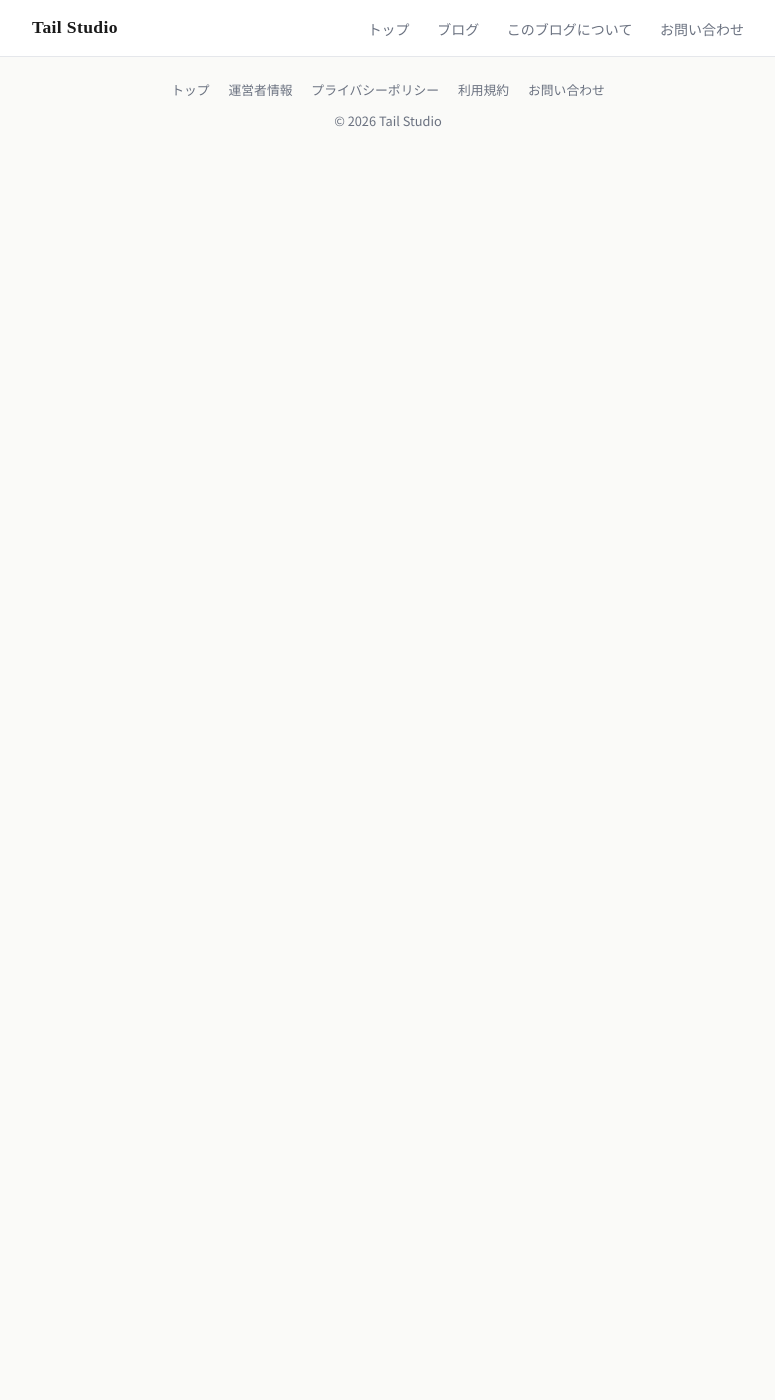
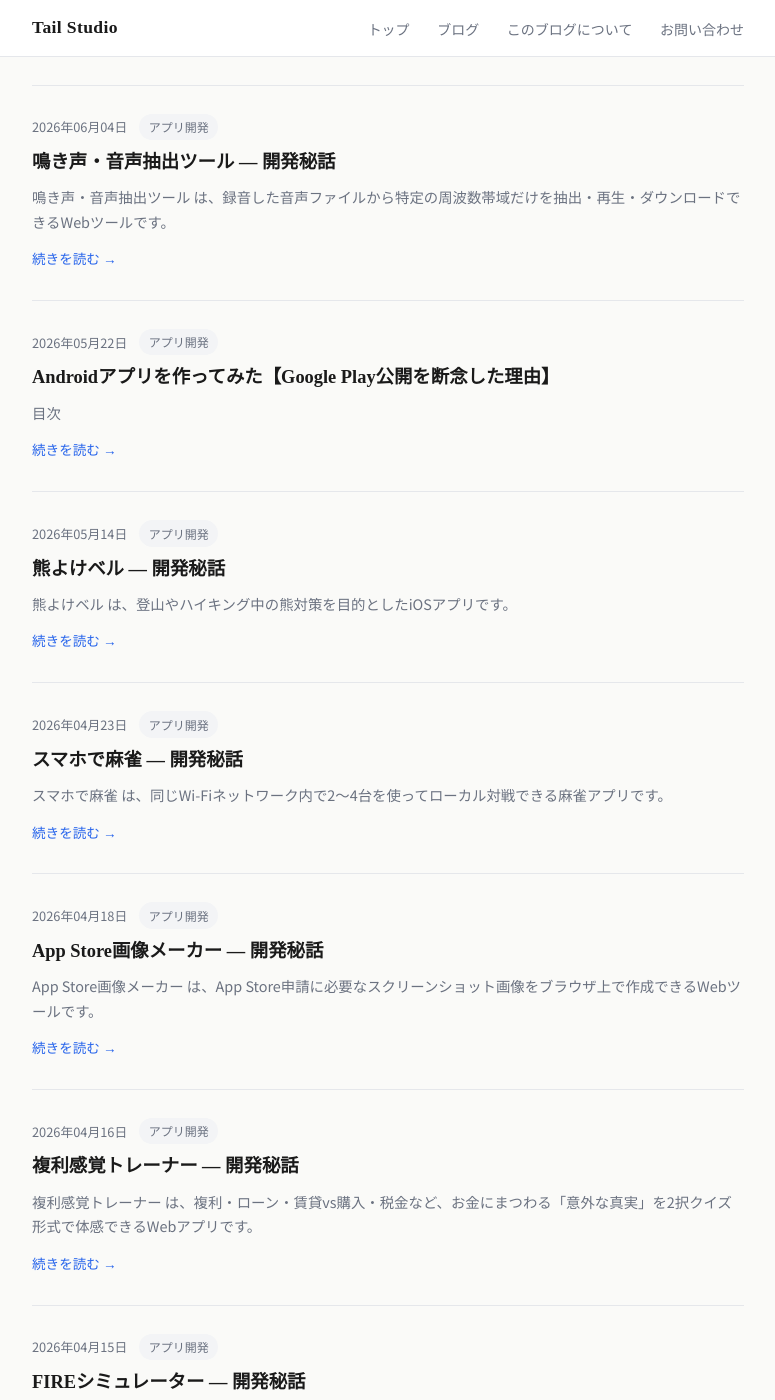
Before and after one commit to wat--/app-policies, a Jekyll site: the page built from blog/index.html, in a window 1280 px wide and 1400 px high, scrolled down 1696 px. Shown: the whole window, without its empty margins (252-1027 px from the left). Built offline with Jekyll 4.4.1, drawn with Linux system fonts in a browser that asks for light colours; before the commit the page ends 1860 px from its top, so only the background shows below that; some of the changed text lies outside the part shown.

Commit message:
全アプリの開発秘話記事を追加（12本）、日付をリリース日に設定
Co-Authored-By: Claude Sonnet 4.6 <noreply@anthropic.com>

```diff
--- /dev/null
+++ b/_posts/2025-12-17-app-koyomi-ai.md
@@ -0,0 +1,31 @@
+---
+layout: post
+title: "暦変換AI — 開発秘話"
+date: 2025-12-17 09:00:00 +0900
+tags: [アプリ開発]
+description: 西暦・和暦変換アプリ「暦変換AI」の開発経緯とこだわりを紹介します。
+---
+
+[暦変換AI](https://apps.apple.com/jp/app/%E6%9A%A6%E5%A4%89%E6%8F%9Bai/id6756545072) は、西暦と和暦を相互変換するiOSアプリです。個人開発の最初の1本で、このアプリをきっかけにアプリ開発の世界に入りました。
+
+## きっかけ
+
+愛用していた暦変換アプリが突然配信終了してしまいました。代替アプリを探してみたものの、デザインや使い勝手がしっくりこなかったため、「それなら自分で作ってしまおう」と思い立ちました。
+
+生成AIを活用した「バイブコーディング」でSwift未経験でもできるのでは？という直感もあり、最初のアプリとして選んだのがこれでした。
+
+## 差別化のためのAI機能
+
+暦変換だけなら既存アプリとの差別化が難しいため、AI機能を追加することにしました。
+
+その年の流行や出来事、世代あるあるをAIがコメントしてくれる機能です。たとえば「1985年」と入力すると、その年に関する話題をAIが語ってくれます。単なる変換ツールではなく、懐かしさや会話のきっかけになるような体験を目指しました。
+
+また、家族の誕生日や記念日をメモとして登録しておけば、元号またぎの年齢計算や節目の年の確認がすぐにできる機能も付けています。
+
+## 開発の流れ
+
+コーディングのパートナーはClaude、言語はSwiftで、コーディング自体は1日程度で完成しました。ただし、シミュレータでのテスト環境の整備やApp Storeへの審査申請など、周辺の作業を含めると1ヶ月ほどのプロジェクトになりました。
+
+審査員からの指摘に対しても、生成AIに相談しながら対応できました。やり取りは日本語で進めてもらえたのも助かりました。
+
+[App Storeで見る](https://apps.apple.com/jp/app/%E6%9A%A6%E5%A4%89%E6%8F%9Bai/id6756545072)
--- /dev/null
+++ b/_posts/2026-01-16-app-smart-shopping-list.md
@@ -0,0 +1,28 @@
+---
+layout: post
+title: "スマート食材リスト — 開発秘話"
+date: 2026-01-16 09:00:00 +0900
+tags: [アプリ開発]
+description: レシピから食材リストを自動作成するアプリ「スマート食材リスト」の開発経緯とこだわりを紹介します。
+---
+
+[スマート食材リスト](https://apps.apple.com/jp/app/%E3%82%B9%E3%83%9E%E3%83%BC%E3%83%88%E9%A3%9F%E6%9D%90%E3%83%AA%E3%82%B9%E3%83%88/id6757102546) は、レシピから必要な食材を自動でリストアップするiOSアプリです。
+
+## きっかけ
+
+家族から「最近は動画やレシピサイトを参考に料理を作ることが多い」という話を聞いたことがきっかけです。レシピを見ながら食材を書き出す手間をなくせたら便利だと思い、作ることにしました。
+
+## こだわった機能
+
+**AIによる食材の自動リストアップ**
+レシピサイトのURLや料理名を入力すると、AIが必要な食材を自動で抽出してリスト化します。材料を手で書き写す手間が省けます。
+
+**分量のカスタマイズ**
+「塩分控えめ」「2人分を4人分に変更」といった要望に合わせて分量を調整できます。家族の人数や好みに合わせて柔軟に使えるようにしました。
+
+**絵文字で見た目にわかりやすく**
+食材名を自動で絵文字に変換し、リストを視覚的にわかりやすくする工夫を取り入れました。文字だけのリストより直感的に確認できます。
+
+買い忘れや二重買いを減らすことを目標に、日常の買い物をシンプルにするアプリを目指しました。
+
+[App Storeで見る](https://apps.apple.com/jp/app/%E3%82%B9%E3%83%9E%E3%83%BC%E3%83%88%E9%A3%9F%E6%9D%90%E3%83%AA%E3%82%B9%E3%83%88/id6757102546)
--- /dev/null
+++ b/_posts/2026-03-03-app-boardgame-ai.md
@@ -0,0 +1,29 @@
+---
+layout: post
+title: "ボードゲームAI — 開発秘話"
+date: 2026-03-03 09:00:00 +0900
+tags: [アプリ開発]
+description: リバーシ・チェス・将棋をまとめた対戦アプリ「ボードゲームAI」の開発経緯とこだわりを紹介します。
+---
+
+[ボードゲームAI](https://apps.apple.com/jp/app/boardgameai/id6759185448) は、リバーシ・チェス・将棋の3タイトルをまとめたiOSアプリです。AI対戦と対人戦の両方に対応しています。
+
+## なぜ3タイトルを1本にまとめたか
+
+ゲームごとにアプリを切り替えるのが面倒だという、シンプルな動機からです。どうせ作るなら共通のUIや基本機能をまとめて、1本で完結するようにしました。見た目や操作感を統一することで、ゲームが変わっても迷わず使えます。
+
+## AIの強さ調整に苦労した
+
+AI対戦の強さ設定は、想像以上に難しい問題でした。「強い・普通・弱い」を自然に感じてもらうには、AIが単純に最善手を打つだけでは強すぎるし、ランダムに手を選ぶだけでは弱すぎます。
+
+最終的に採用した方法は、**AIの手に制約をつけること**です。強さのレベルに応じて選択できる手の範囲を絞ることで、自然な強弱を表現しました。
+
+## 学習アプリとしての側面
+
+せっかくAIを使うなら、対局するだけでなく学びにもなるように、とAIの思考プロセスを表示する機能を追加しました。AIがなぜその手を選んだかを確認できるため、強さの秘訣をユーザーが学べる仕掛けになっています。純粋なゲームアプリでありながら、上達のヒントを得られる学習アプリでもあります。
+
+## 旅先の暇つぶしに
+
+スマホ1台あれば対人戦もできるので、出かけた先での暇つぶしに使えることを意識して設計しました。機材なしでゲームを楽しみたい場面で役立てばと思っています。
+
+[App Storeで見る](https://apps.apple.com/jp/app/boardgameai/id6759185448)
--- /dev/null
+++ b/_posts/2026-04-11-app-wild-bird-voice-search.md
@@ -0,0 +1,31 @@
+---
+layout: post
+title: "野鳥鳴き声サーチ — 開発秘話"
+date: 2026-04-11 09:00:00 +0900
+tags: [アプリ開発]
+description: 鳴き声から野鳥を識別するアプリ「野鳥鳴き声サーチ」の開発経緯とこだわりを紹介します。
+---
+
+[野鳥鳴き声サーチ](https://apps.apple.com/jp/app/%E9%87%8E%E9%B3%A5%E9%B3%B4%E3%81%8D%E5%A3%B0%E3%82%B5%E3%83%BC%E3%83%81/id6761675286) は、録音した鳴き声から野鳥の種類を推定するiOS / Androidアプリです。趣味の野鳥撮影から生まれたアプリです。
+
+## 最初の構想と現実
+
+最初に思い描いていたのは、もっと野心的なアプリでした。カメラやマイクを使って、野鳥の位置をリアルタイムで特定するようなものです。
+
+ただ、実際に検討してみると難しい壁がいくつもありました。野鳥は木の陰に隠れていて見えないことが多く、スマホのマイクでは音の方向まで把握するのは難しい。現実的なラインを考えた結果、「何の鳥かがわかる」ところを目指すことにしました。
+
+## オフラインで使えることへのこだわり
+
+野鳥観察の現場は山中であることも多く、電波が入らない場所でも使えることが実用上の必須条件でした。AIモデルをアプリに内蔵することでオフライン動作を実現しています。
+
+ベースにしたのはコーネル大学が開発した **BirdNET V3.0** で、日本で見られる種に絞り込んだうえでFP16化して軽量化しています。モデルの詳細は[こちらの記事](/2026/06/17/bird-voice-search-tech.html)にまとめています。
+
+## カエルや蝉も識別できる
+
+野鳥を探している最中に耳に入る声は鳥だけとは限りません。カエルや蝉の鳴き声も識別できるようにしたのは、そういった場面で自然に使えるようにするためです。
+
+## 図鑑・観察記録として使える
+
+識別するだけでなく、写真・音声・メモを添えて観察記録を残せる機能も付けています。コレクター的な楽しみ方ができる図鑑機能もあります。録音した音声を後から調べ直すこともできるので、山から帰った後の振り返りにも使えます。
+
+[App Storeで見る](https://apps.apple.com/jp/app/%E9%87%8E%E9%B3%A5%E9%B3%B4%E3%81%8D%E5%A3%B0%E3%82%B5%E3%83%BC%E3%83%81/id6761675286)
--- /dev/null
+++ b/_posts/2026-04-15-app-fire-simulator.md
@@ -0,0 +1,21 @@
+---
+layout: post
+title: "FIREシミュレーター — 開発秘話"
+date: 2026-04-15 09:00:00 +0900
+tags: [アプリ開発]
+description: 経済的自立（FIRE）をシミュレートするWebアプリ「FIREシミュレーター」の開発経緯を紹介します。
+---
+
+[FIREシミュレーター](https://tail-studio.com/apps/fire-simulator/fire_simulator.html) は、FIRE（Financial Independence, Retire Early：経済的自立・早期リタイア）の達成時期を試算するWebアプリです。
+
+## 作った理由
+
+資産運用や将来設計を考えるとき、「自分はいつFIREできるのか」を手軽に試算できるツールが欲しいと思いました。Excelで計算するのは手間がかかるため、ブラウザ上で完結するシンプルなシミュレーターを作ることにしました。
+
+## 何ができるか
+
+現在の資産・毎月の収支・期待利回り・想定物価上昇率などを入力すると、何歳でFIREが達成できそうかを試算します。80年先までの資産推移をグラフで確認でき、年金の繰上げ・繰下げ条件も調整できます。
+
+iOSアプリとは違い、ブラウザ上で動くWebアプリなのでインストール不要で使えます。
+
+[Webアプリを起動](https://tail-studio.com/apps/fire-simulator/fire_simulator.html)
--- /dev/null
+++ b/_posts/2026-04-16-app-money-quiz.md
@@ -0,0 +1,21 @@
+---
+layout: post
+title: "複利感覚トレーナー — 開発秘話"
+date: 2026-04-16 09:00:00 +0900
+tags: [アプリ開発]
+description: お金の知識をクイズ形式で学べるWebアプリ「複利感覚トレーナー」の開発経緯を紹介します。
+---
+
+[複利感覚トレーナー](https://tail-studio.com/apps/money-quiz/money_quiz.html) は、複利・ローン・賃貸vs購入・税金など、お金にまつわる「意外な真実」を2択クイズ形式で体感できるWebアプリです。
+
+## 作った理由
+
+お金の知識は学校でほとんど教わらないのに、知っているかどうかで人生の選択肢が変わることがあります。難しい本を読まなくても、クイズ形式で感覚的に学べるものを作りたいと思いました。
+
+## クイズに「根拠」を添える
+
+このアプリのこだわりは、クイズの答えだけでなく**計算根拠と前提条件**を一緒に示している点です。「なんとなくそうらしい」ではなく、なぜそうなるかを理解できる設計にしました。信頼度インジケーターも添えているため、どのくらい確かな話かも確認できます。
+
+複利の力、ローンの総支払額、賃貸と購入のコスト比較など、知っていると得をする話を体感できます。
+
+[Webアプリを起動](https://tail-studio.com/apps/money-quiz/money_quiz.html)
--- /dev/null
+++ b/_posts/2026-04-18-app-appstore-screenshot-maker.md
@@ -0,0 +1,21 @@
+---
+layout: post
+title: "App Store画像メーカー — 開発秘話"
+date: 2026-04-18 09:00:00 +0900
+tags: [アプリ開発]
+description: App Store申請用のスクリーンショットを作成できるWebツール「App Store画像メーカー」の開発経緯を紹介します。
+---
+
+[App Store画像メーカー](https://tail-studio.com/apps/appstore-screenshot-maker/appstore_screenshot_maker.html) は、App Store申請に必要なスクリーンショット画像をブラウザ上で作成できるWebツールです。
+
+## 作った理由
+
+App Storeにアプリを申請するとき、6.5インチと13インチの2サイズのスクリーンショット画像が必要です。専用ツールを使うほどではないけれど、毎回手作業で用意するのも面倒でした。自分が使うために作ったツールで、そのまま公開しています。
+
+## 使い方
+
+スクリーンショット画像をアップロードして、上部に表示するテキストを入力すると、App Store申請用のサイズにフォーマットされた画像をプレビューできます。確認したらPNG形式でダウンロードするだけです。
+
+デザインツールを持っていなくても、ブラウザだけでApp Storeの申請素材が作れます。個人開発者の作業を少しでも楽にするツールとして作りました。
+
+[Webアプリを起動](https://tail-studio.com/apps/appstore-screenshot-maker/appstore_screenshot_maker.html)
--- /dev/null
+++ b/_posts/2026-04-23-app-localmahjong.md
@@ -0,0 +1,27 @@
+---
+layout: post
+title: "スマホで麻雀 — 開発秘話"
+date: 2026-04-23 09:00:00 +0900
+tags: [アプリ開発]
+description: ローカル対戦麻雀アプリ「スマホで麻雀」の開発経緯とこだわりを紹介します。
+---
+
+[スマホで麻雀](https://apps.apple.com/jp/app/%E3%82%B9%E3%83%9E%E3%83%9B%E3%81%A7%E9%BA%BB%E9%9B%80-%E3%83%AD%E3%83%BC%E3%82%AB%E3%83%AB%E5%AF%BE%E6%88%A6/id6761806803) は、同じWi-Fiネットワーク内で2〜4台を使ってローカル対戦できる麻雀アプリです。
+
+## きっかけ
+
+家族や親戚で集まったときに麻雀をするイメージから生まれたアプリです。もちろん、牌や卓があれば物理的な麻雀が一番楽しいとは思っています。ただ、機材がない場面での暇つぶしや、気軽に卓を囲みたいときに使えるものがあれば、という発想です。
+
+## ホスト・クライアント構成にした理由
+
+このアプリのこだわりは、**iOSアプリをダウンロードするのは1人だけでよい**という設計です。
+
+iOSに限定すると、Androidユーザーが参加できません。かといって全員がアプリをインストールするのは手間です。そこでホスト・クライアント構成を採用し、ホスト役の1人だけがiOSアプリを使い、残りのメンバーはAndroidやPCのブラウザから参加できるようにしました。
+
+エンジニアとして普段の仕事でサーバー・クライアント構成を扱ってきた経験が、ここで活きました。
+
+## 手軽さを優先した
+
+麻雀アプリはネット対戦ができるものが多くありますが、このアプリはあえてローカル対戦に特化しています。インターネット接続が不安定な場所でも使えますし、顔を合わせた場での対戦を想定しているので、ネット越しの対戦機能は必要ないと判断しました。
+
+[App Storeで見る](https://apps.apple.com/jp/app/%E3%82%B9%E3%83%9E%E3%83%9B%E3%81%A7%E9%BA%BB%E9%9B%80-%E3%83%AD%E3%83%BC%E3%82%AB%E3%83%AB%E5%AF%BE%E6%88%A6/id6761806803)
--- /dev/null
+++ b/_posts/2026-05-14-app-kumasuzu.md
@@ -0,0 +1,29 @@
+---
+layout: post
+title: "熊よけベル — 開発秘話"
+date: 2026-05-14 09:00:00 +0900
+tags: [アプリ開発]
+description: 登山・ハイキング中の熊対策アプリ「熊よけベル」の開発経緯とこだわりを紹介します。
+---
+
+[熊よけベル](https://apps.apple.com/app/%E7%86%8A%E3%82%88%E3%81%91%E3%83%99%E3%83%AB/id6767989638) は、登山やハイキング中の熊対策を目的としたiOSアプリです。
+
+## きっかけ
+
+野鳥観察や登山を趣味にしているなかで、熊よけの鈴を忘れてしまったときのことを考えて作りました。物理的な鈴がなくても、スマホがあれば代わりになるものを、という発想です。
+
+## 鈴だけでは足りないかもしれない
+
+熊よけとしては鈴が定番ですが、鈴の音だけで確実に熊が警戒するとは限りません。そのため、**ホーンなどの威嚇音**も用意しました。万が一のときに使える音を複数持たせることで、より実用的な安全対策ツールを目指しています。
+
+## 歩行の振動を検知して自動で鳴らす
+
+歩きながらいちいちスマホを操作するのは現実的ではないため、歩行の振動を検知して自動で鈴を鳴らす機能を搭載しました。ポケットやザックに入れておくだけで動作します。定期的に時報を鳴らす機能もあるため、定期的な音を出したい場面でも使えます。
+
+## 万歩計機能も搭載
+
+登山中のお供として使えるよう、万歩計（歩数計）の情報を確認できる機能もついでに付けました。山登りの距離感を把握したり、ちょっとした記録をつけたりするのに使えます。
+
+熊よけ対策＋歩数計として、山歩きの相棒になれるアプリを目指しました。
+
+[App Storeで見る](https://apps.apple.com/app/%E7%86%8A%E3%82%88%E3%81%91%E3%83%99%E3%83%AB/id6767989638)
--- /dev/null
+++ b/_posts/2026-06-04-app-bird-audio-extractor.md
@@ -0,0 +1,25 @@
+---
+layout: post
+title: "鳴き声・音声抽出ツール — 開発秘話"
+date: 2026-06-04 09:00:00 +0900
+tags: [アプリ開発]
+description: 音声から特定の周波数帯を抽出できるWebツール「鳴き声・音声抽出ツール」の開発経緯を紹介します。
+---
+
+[鳴き声・音声抽出ツール](https://tail-studio.com/apps/bird-audio-extractor/bird_audio_extractor.html) は、録音した音声ファイルから特定の周波数帯域だけを抽出・再生・ダウンロードできるWebツールです。
+
+## 作った理由
+
+野鳥鳴き声サーチアプリの開発中に、録音した音声から野鳥の声だけを取り出して確認したい場面が何度もありました。風の音や環境音が混ざった録音から鳴き声の部分だけを聴くためのツールとして作り、そのまま公開しました。
+
+## プリセットで簡単に帯域を選べる
+
+「小鳥」「大型鳥」「人の声」などのプリセットを選ぶだけで、対応する周波数帯に自動で絞り込めます。周波数の知識がなくても直感的に使えるようにしました。
+
+## 波形で鳴き声のタイミングを確認できる
+
+音声の波形を表示し、音の立ち上がり（オンセット）を赤〜黄でハイライト表示します。どのタイミングで鳴き声が発生しているかを視覚的に確認できるため、長い録音から必要な部分を見つけやすくなっています。100MBを超える大きなファイルでも概算波形で表示できます。
+
+野鳥観察・録音の分析用途だけでなく、音声の帯域を確認したい場面で広く使えるツールです。
+
+[Webアプリを起動](https://tail-studio.com/apps/bird-audio-extractor/bird_audio_extractor.html)
--- /dev/null
+++ b/_posts/2026-06-09-app-image-text-editor.md
@@ -0,0 +1,21 @@
+---
+layout: post
+title: "画像テキストエディター — 開発秘話"
+date: 2026-06-09 09:00:00 +0900
+tags: [アプリ開発]
+description: 画像にテキストを重ねて編集できるWebツール「画像テキストエディター」の開発経緯を紹介します。
+---
+
+[画像テキストエディター](https://tail-studio.com/apps/image-text-editor/image_text_editor.html) は、アップロードした画像にテキストを自由に重ねて編集・書き出しできるWebツールです。
+
+## 作った理由
+
+画像にテキストを入れたいとき、専用ソフトを開くのが面倒に感じることがあります。ブラウザ上でサクッと完結できるツールが欲しかったのが作ったきっかけです。
+
+## 細かく設定できる
+
+フォント・サイズ・色・不透明度・縁取り・ドロップシャドウ・回転・位置をレイヤーごとに調整できます。シンプルに使えるツールでありながら、こだわりたい場合には細かく設定できる設計にしました。完成したらPNG / JPG形式でダウンロードできます。
+
+App Storeのスクリーンショット作成など、アプリ開発の作業でも自分自身がよく使っています。
+
+[Webアプリを起動](https://tail-studio.com/apps/image-text-editor/image_text_editor.html)
--- /dev/null
+++ b/_posts/2026-06-11-app-smart-page-memo.md
@@ -0,0 +1,29 @@
+---
+layout: post
+title: "スマートページメモ — 開発秘話"
+date: 2026-06-11 09:00:00 +0900
+tags: [アプリ開発]
+description: URLをAIが自動要約・保存するアプリ「スマートページメモ」の開発経緯とこだわりを紹介します。
+---
+
+[スマートページメモ](https://apps.apple.com/app/%E3%82%B9%E3%83%9E%E3%83%BC%E3%83%88%E3%83%9A%E3%83%BC%E3%82%B8%E3%83%A1%E3%83%A2/id6777717545) は、URLを入力するだけでAIがタイトル・概要・タグを自動生成してメモに保存するiOSアプリです。
+
+## きっかけ
+
+気になる記事やページを後で読もうと思って保存しても、いざ読もうとしたときに何の記事だったか思い出せないことがよくありました。AIに要約してもらえれば、保存した内容を一覧で把握できると思い、作ることにしました。
+
+## 手間を極力なくす
+
+要約アプリとして重視したのは、**操作の手間をとにかく少なくすること**です。
+
+SafariなどブラウザのShare Extension（共有ボタン）から直接このアプリに送れるようにしたため、わざわざアプリを開いてURLをコピー＆ペーストする必要がありません。気になったページをその場でワンタップで保存できます。
+
+## オフラインで読めることへのこだわり
+
+要約だけでなく、ページの内容をオフラインで読めることも意識しました。地下鉄・飛行機・船など、ネットが使えない状況で記事を読みたい場面は意外と多いです。あらかじめ保存しておけば、オフライン環境でも内容を確認できます。
+
+## AIはすべてオンデバイスで動作
+
+要約に使うAIはAppleのFoundation Models（デバイス上で動作する生成AIフレームワーク）を採用しています。データが外部サーバーに送信されないため、プライバシーの面でも安心して使えます。
+
+[App Storeで見る](https://apps.apple.com/app/%E3%82%B9%E3%83%9E%E3%83%BC%E3%83%88%E3%83%9A%E3%83%BC%E3%82%B8%E3%83%A1%E3%83%A2/id6777717545)
```
Also changed, not shown: _posts/2026-06-17-ovms-npu-qwen3.md (+1 -1 lines).
